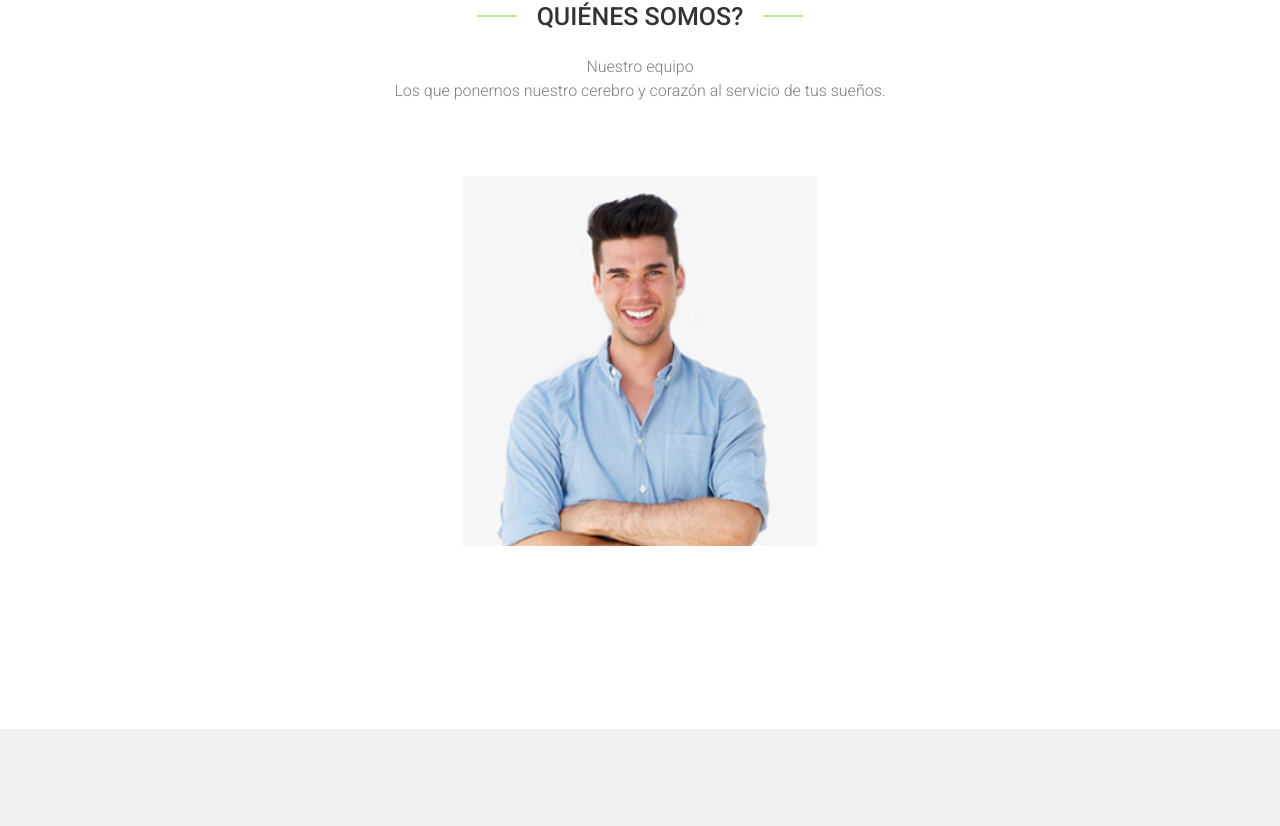
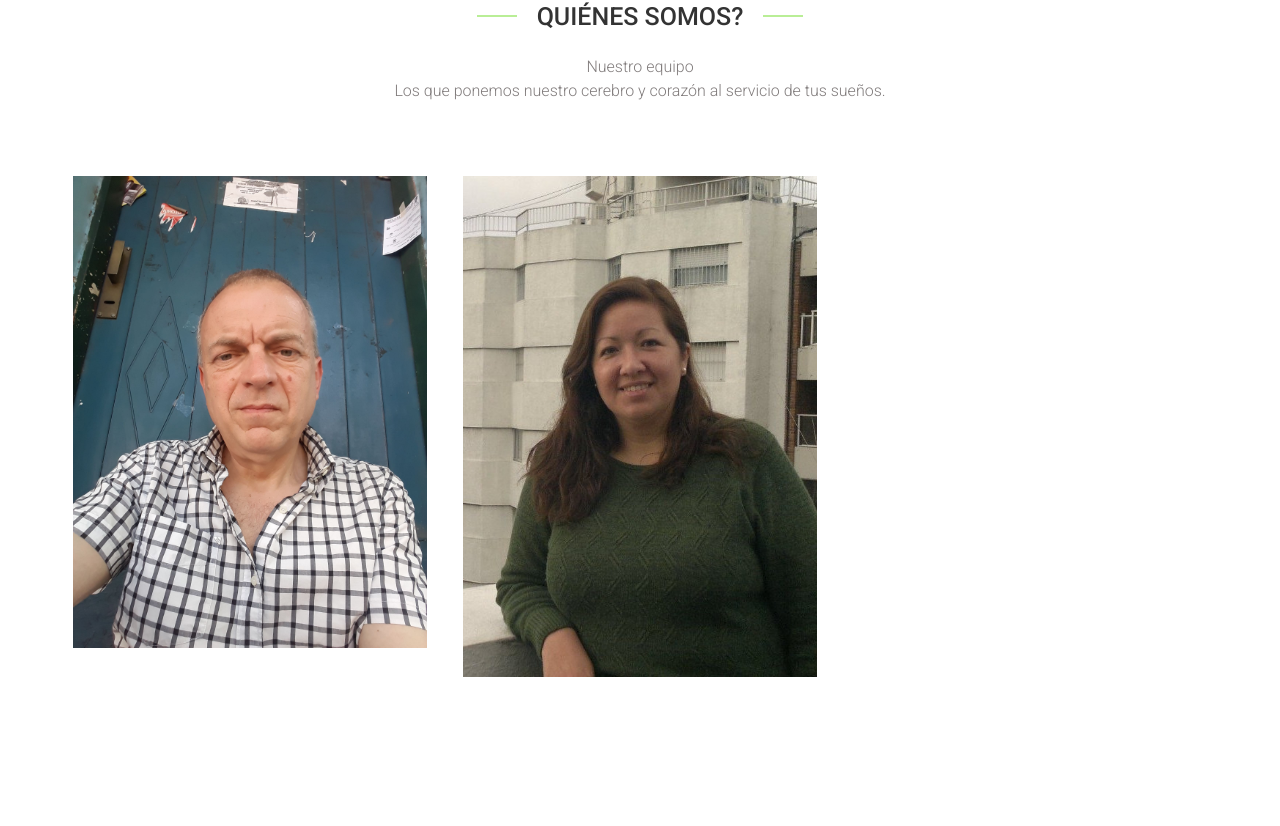
Before and after one commit to wasabi-dev/landing-wasabi, a plain HTML site: page index.html in a window 1280 px wide. Shown: the part 2230-3056 px from the top of the page. Drawn offline with nearby package versions, Linux system fonts and the light colour scheme; some packages are replaced by stand-ins of ours.

Commit message:
agrego fotis

```diff
--- a/index.html
+++ b/index.html
@@ -274,7 +274,7 @@
 					</div>
 					<div class="col-md-4 col-sm-4 col-xs-6">
 						<div class="block wow fadeInLeft" data-wow-delay=".3s">
-							<img src="img/team-img1.jpg" alt="">
+							<img src="img/team-daniel.jpg" alt="">
 							<div class="team-overlay">
 								<h3>DANIEL MAIO<span>Diseñador Web</span></h3>
 								<span class="icon"><i class="ion-quote"></i></span>
@@ -284,7 +284,7 @@
 					</div>
 					<div class="col-md-4  col-sm-4 col-xs-6">
 						<div class="block wow fadeInLeft" data-wow-delay=".6s">
-							<img src="img/team-img2.jpg" alt="">
+							<img src="img/team-cynthia.jpg" alt="">
 							<div class="team-overlay">
 								<h3>CYNTHIA BODNAR<span>Diseñadora Web</span></h3>
 								<span class="icon"><i class="ion-quote"></i></span>
```
Also changed, not shown: img/team-cynthia.jpg (added), img/team-daniel.jpg (added).
